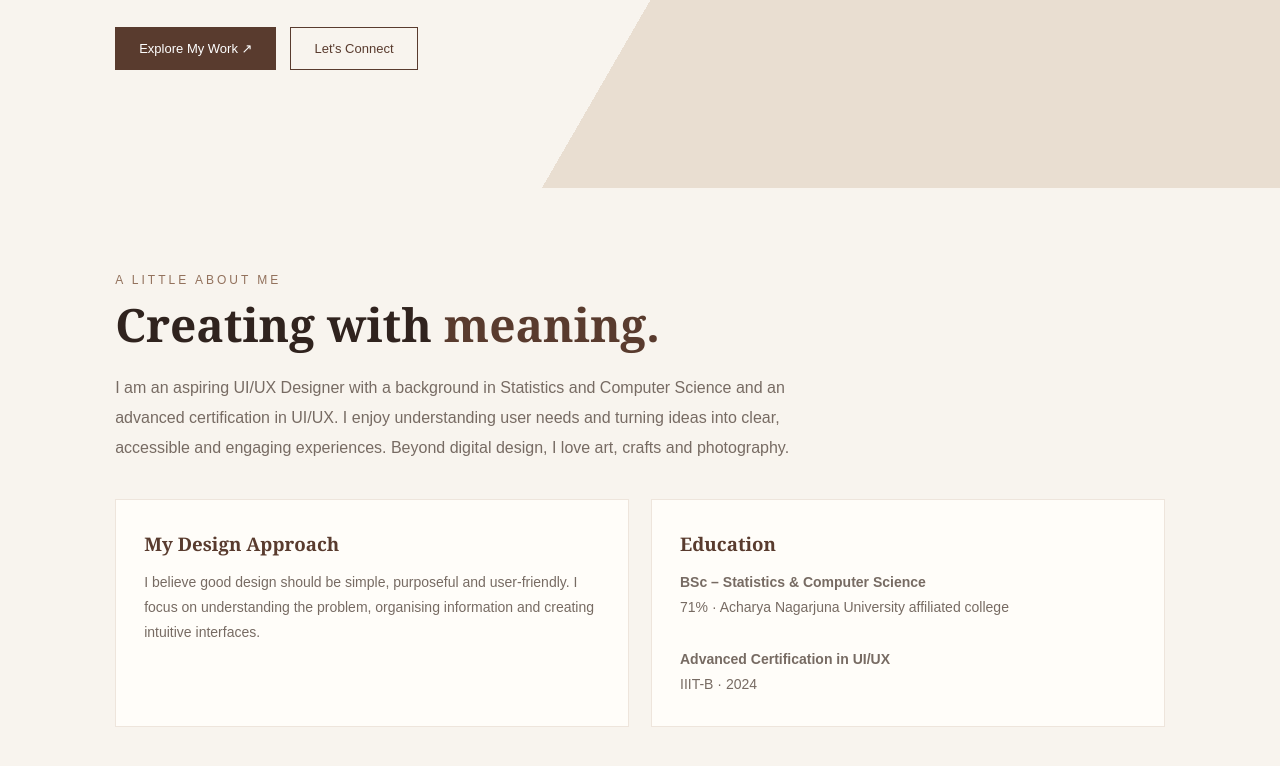
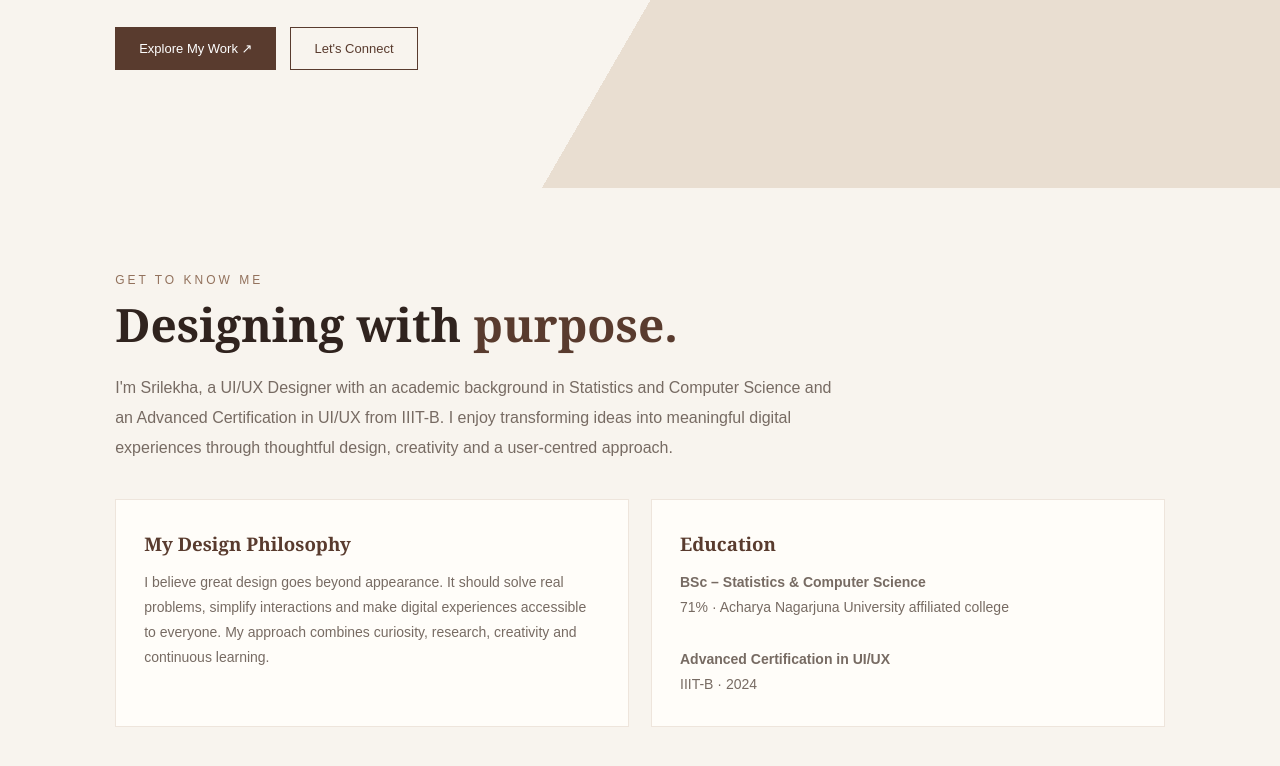
Before and after one commit to Srilekhach-design/srilekhach-design.github.io, a plain HTML site: page index.html in a window 1280 px wide. Shown: the part 514-1280 px from the top of the page. Drawn offline with Linux system fonts and the light colour scheme.

Commit message:
Update index.html

```diff
--- a/index.html
+++ b/index.html
@@ -132,22 +132,44 @@ footer { padding: 22px; text-align: center; color: var(--muted); font: 12px Aria
   </div>
 </section>
 
+
 <section id="about">
   <div class="section-head">
-    <div class="eyebrow">A little about me</div>
-    <h2>Creating with <span>meaning.</span></h2>
-    <p class="intro">I am an aspiring UI/UX Designer with a background in Statistics and Computer Science and an advanced certification in UI/UX. I enjoy understanding user needs and turning ideas into clear, accessible and engaging experiences. Beyond digital design, I love art, crafts and photography.</p>
+    <div class="eyebrow">Get to know me</div>
+    <h2>Designing with <span>purpose.</span></h2>
+    <p class="intro">
+      I'm Srilekha, a UI/UX Designer with an academic
+      background in Statistics and Computer Science and
+      an Advanced Certification in UI/UX from IIIT-B.
+      I enjoy transforming ideas into meaningful digital
+      experiences through thoughtful design, creativity
+      and a user-centred approach.
+    </p>
   </div>
+
   <div class="about-grid">
     <div class="about-card">
-      <h3>My Design Approach</h3>
-      <p>I believe good design should be simple, purposeful and user-friendly. I focus on understanding the problem, organising information and creating intuitive interfaces.</p>
+      <h3>My Design Philosophy</h3>
+      <p>
+        I believe great design goes beyond appearance.
+        It should solve real problems, simplify interactions
+        and make digital experiences accessible to everyone.
+        My approach combines curiosity, research, creativity
+        and continuous learning.
+      </p>
     </div>
+
     <div class="about-card">
       <h3>Education</h3>
-      <p><strong>BSc – Statistics & Computer Science</strong><br>71% · Acharya Nagarjuna University affiliated college</p>
+      <p>
+        <strong>BSc – Statistics & Computer Science</strong><br>
+        71% · Acharya Nagarjuna University affiliated college
+      </p>
       <br>
-      <p><strong>Advanced Certification in UI/UX</strong><br>IIIT-B · 2024</p>
+      <p>
+        <strong>Advanced Certification in UI/UX</strong><br>
+        IIIT-B · 2024
+      </p>
     </div>
   </div>
 </section>
```
